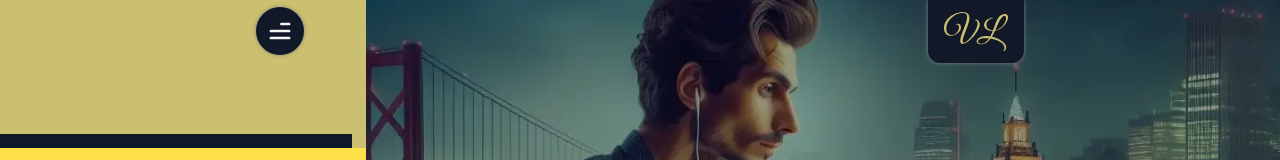
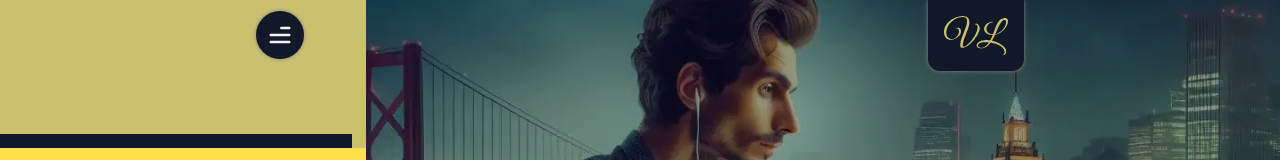
Before and after one commit to codesardine/portfolio, an Astro site: page / in a window 1280 px wide. Shown: the top 160 px of the page. Built offline with nearby package versions, Linux system fonts and the light colour scheme; Astro itself is replaced by a stand-in of ours.

Commit message:
[nav] logo ajust margins

```diff
--- a/src/components/navigation.vue
+++ b/src/components/navigation.vue
@@ -116,7 +116,7 @@ export default {
       </div>
       <div class="navbar-end">
         <a class="w-fit text-3xl block relative" href="/">
-              <span class="logo block btn-shadow bg-gray-900 py-3 px-4 rounded-b-xl transition duration-300">
+              <span class="logo block btn-shadow bg-gray-900 p-4 rounded-b-xl transition duration-300">
                 <img class="w-16" src="/favicon.svg">
               </span>
             </a>
```
